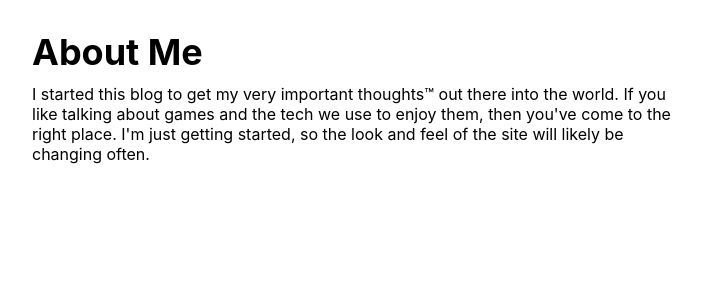
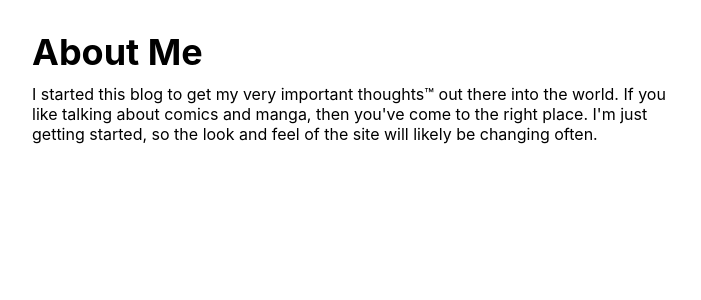
Before and after one commit to ShantelAcker/sloth_blog, a Django app: page /about/ in a window 1280 px wide. Shown: the part 147-447 px from the top of the page, without its empty margins (288-989 px from the left). Run offline with Django 3.2, Linux system fonts and the light colour scheme.

Commit message:
updated about me message

```diff
--- a/blog/templates/blog/about.html
+++ b/blog/templates/blog/about.html
@@ -5,6 +5,8 @@
 <div class="about">
     <h1>About Me</h1>
     <!-- <p>Whoops. Didn't expect anyone to click on this. This is embarrasing. This page is still under construction, check back later!</p> -->
-    <p>I started this blog to get my very important thoughts&trade; out there into the world. If you like talking about games and the tech we use to enjoy them, then you've come to the right place. I'm just getting started, so the look and feel of the site will likely be changing often.</p>
+    <p>I started this blog to get my very important thoughts&trade; out there into the world. If you like talking about
+        comics and manga, then you've come to the right place. I'm just getting started, so the look and feel of the
+        site will likely be changing often.</p>
 </div>
 {% endblock content %}
```
